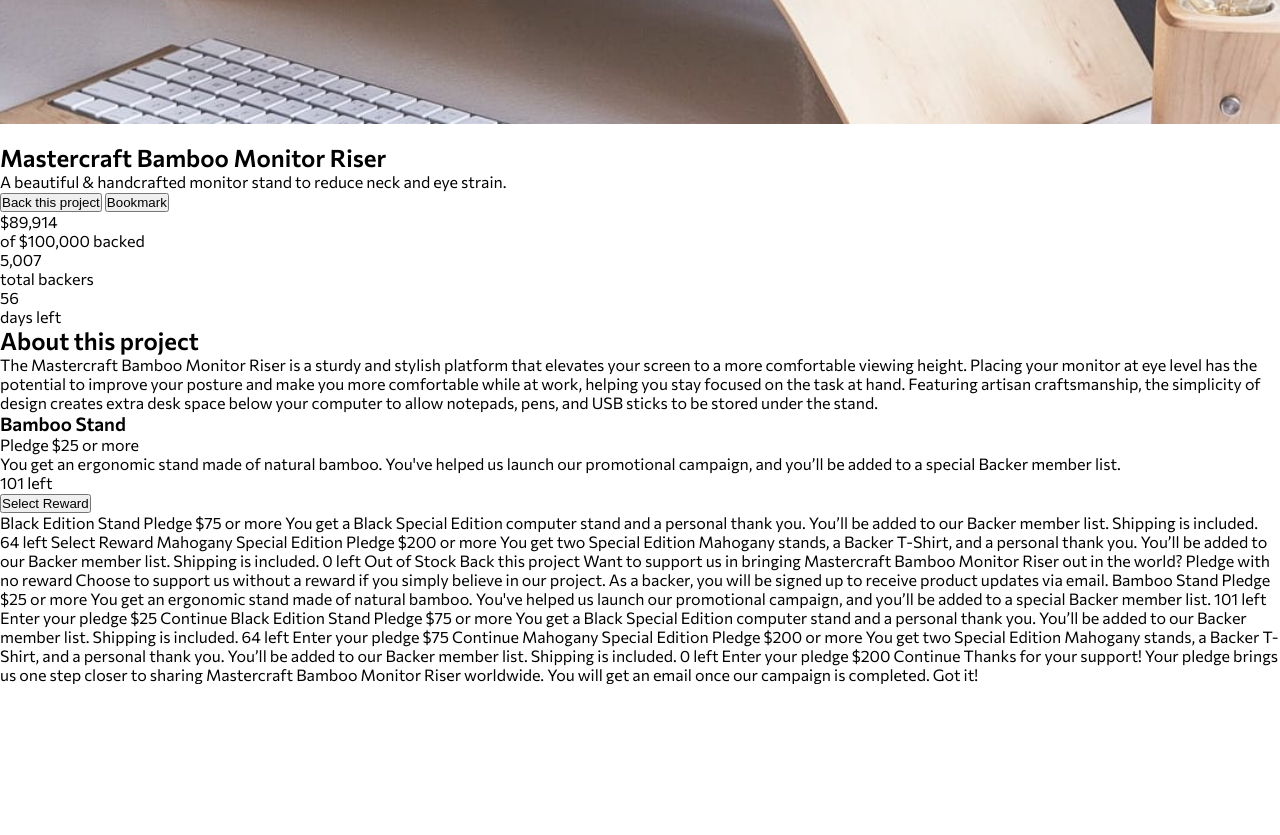
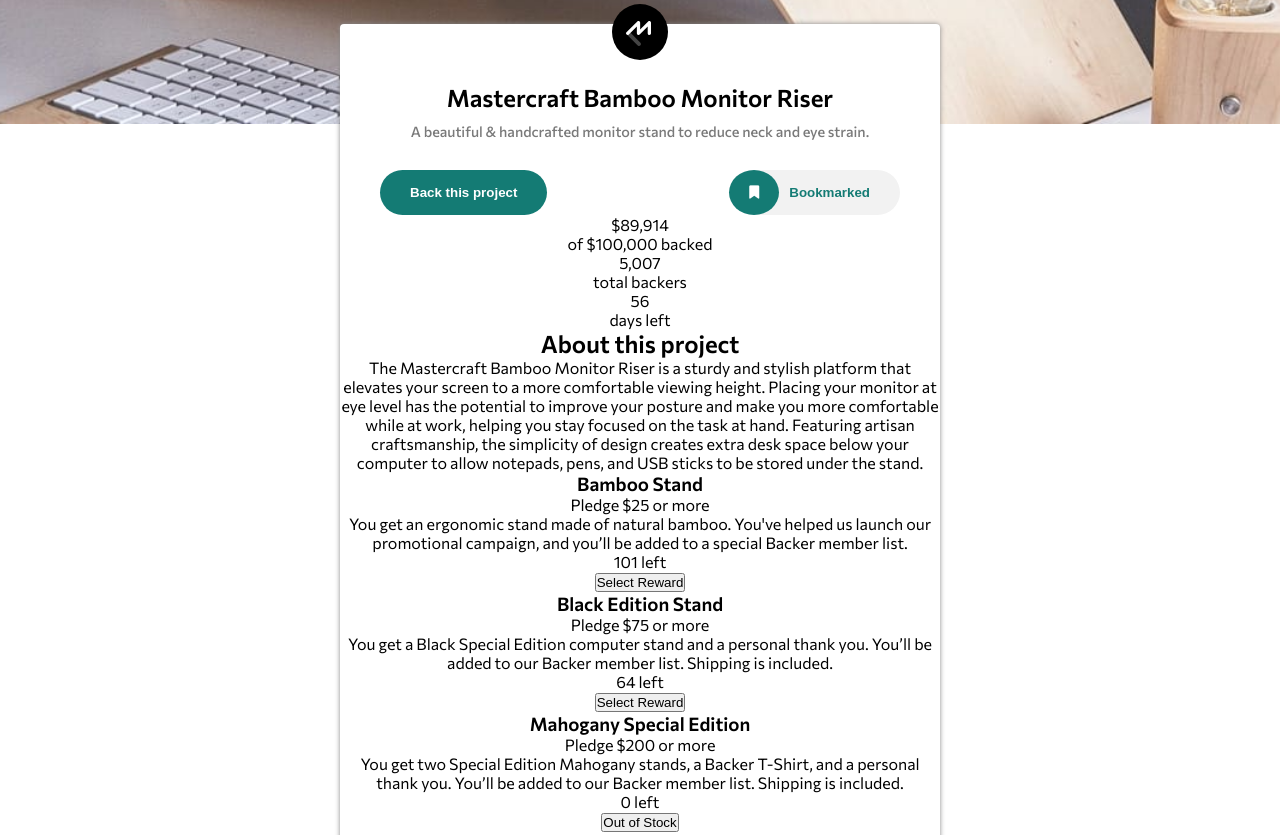
Before and after one commit to GeorgeDredd/crowdfunding-page, a plain HTML site: page index.html in a window 1280 px wide. Shown: the part 356-1191 px from the top of the page. Before the commit the page ends 1040 px from the top, so only its background shows below. Drawn offline with Linux system fonts and the light colour scheme.

Commit message:
new commit

```diff
--- a/index.html
+++ b/index.html
@@ -7,8 +7,8 @@
   <link rel="preconnect" href="https://fonts.googleapis.com">
   <link rel="preconnect" href="https://fonts.gstatic.com" crossorigin>
   <link href="https://fonts.googleapis.com/css2?family=Commissioner:wght@400;500;600&display=swap" rel="stylesheet">
-
-
+  <link rel="stylesheet" href="https://cdnjs.cloudflare.com/ajax/libs/font-awesome/6.4.0/css/all.min.css">
+  <!-- stylesheet -->
   <link rel="stylesheet" href="style.css">
   <title>Frontend Mentor | Crowdfunding product page</title>
 
@@ -40,11 +40,14 @@
 
     <main>
       <section class="body-header">
-        <img src="" alt="">
+        <img src="images/logo-mastercraft.svg" alt="">
         <h1> Mastercraft Bamboo Monitor Riser</h1>
         <p>A beautiful & handcrafted monitor stand to reduce neck and eye strain.</p>
-        <button>Back this project</button>
-        <button><i class="fas fa-bookmark"></i> Bookmark</button>
+        <div class="body-header-btn">
+          <button>Back this project</button>
+          <button><i class="fas fa-bookmark    "></i> Bookmarked</button>
+        </div>
+
 
       </section>
 
@@ -88,26 +91,42 @@
                 <button>Select Reward</button>
               </div>
           </article>
+
+          <article>
+            <div>
+              <h3>Black Edition Stand</h3>
+              <p>Pledge $75 or more</p>
+            </div>
+            <div>
+              <p>You get a Black Special Edition computer stand and a personal thank you. You’ll be added to our Backer
+                member list. Shipping is included.</p>
+            </div>
+            <div>
+              <p>64 left</p>
+              <button>Select Reward</button>
+            </div>
+        </article>
+
+        <article>
+          <div>
+            <h3>Mahogany Special Edition</h3>
+            <p>Pledge $200 or more</p>
+          </div>
+          <div>
+            <p>You get two Special Edition Mahogany stands, a Backer T-Shirt, and a personal thank you. You’ll be added
+              to our Backer member list. Shipping is included.</p>
+          </div>
+          <div>
+            <p> 0 left</p>
+            <button>Out of Stock</button>
+          </div>
+      </article>
       </section>
 
 
     </main>
   </div>
 
-
-  Black Edition Stand
-  Pledge $75 or more
-  You get a Black Special Edition computer stand and a personal thank you. You’ll be added to our Backer
-  member list. Shipping is included.
-  64 left
-  Select Reward
-
-  Mahogany Special Edition
-  Pledge $200 or more
-  You get two Special Edition Mahogany stands, a Backer T-Shirt, and a personal thank you. You’ll be added
-  to our Backer member list. Shipping is included.
-  0 left
-  Out of Stock
 
   <!-- Selection modal start -->
 
--- a/style.css
+++ b/style.css
@@ -15,7 +15,7 @@
     color: black;
 }
 
-/* Index Page */
+/* Header */
 
 header {
     height: 60vh;
@@ -39,4 +39,80 @@
 }
 
 
-/* About Page */
+/* Main*/
+main {
+    height: 200vh;
+    width: 100%;
+    max-width: 600px;
+    margin: 0 auto;
+    box-shadow: 0 0 5px #888888;
+    border-radius: 4px;
+    position: relative;
+    background-color: white;
+    top: -100px;
+    text-align: center;
+
+}
+
+.body-header {
+    padding: 0 40px;
+}
+
+.body-header img {
+    position: relative;
+    top: -20px;
+}
+
+.body-header h1 {
+    font-weight: 900;
+    font-size: 1.5rem;
+
+}
+
+.body-header  p{
+    font-weight: 500;
+    color: hsl(0, 0%, 48%);
+    font-size: .9rem;
+    margin-top: 10px;
+    margin-bottom: 30px;
+}
+
+.body-header-btn {
+    display: flex;
+    justify-content: space-between;
+}
+
+.body-header-btn  button{
+    background-color: hsl(176, 72%, 28%);
+    border-radius: 40px;
+    color: white;
+    padding: 15px 30px;
+    border: none;
+    cursor: pointer;
+    position: relative;
+    display: flex;
+    align-items: center;
+    justify-content: center;
+    font-weight: bold;
+}
+
+.body-header-btn  button:nth-child(2){
+    color: hsl(176, 72%, 28%);
+    background-color: hsl(0, 0%, 95%);
+    border-radius: 0 40px 40px 0 ;
+
+}
+
+.body-header-btn  button i {
+    position: absolute;
+    left: -30px;
+    padding: 10px;
+    background-color: hsl(176, 72%, 28%);
+    color: white;
+    border-radius: 50%;
+    height: 100%;
+    width: 50px;
+    display: flex;
+    align-items: center;
+    justify-content: center;
+}
```
